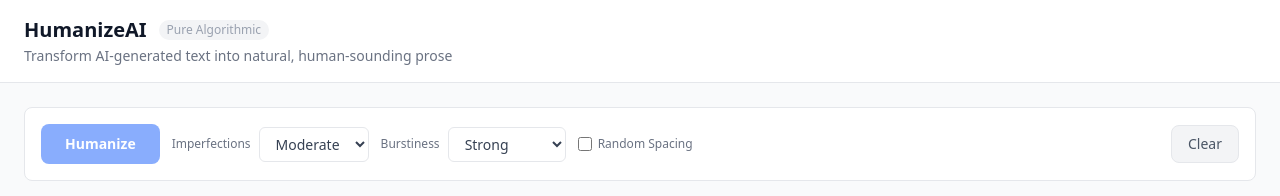
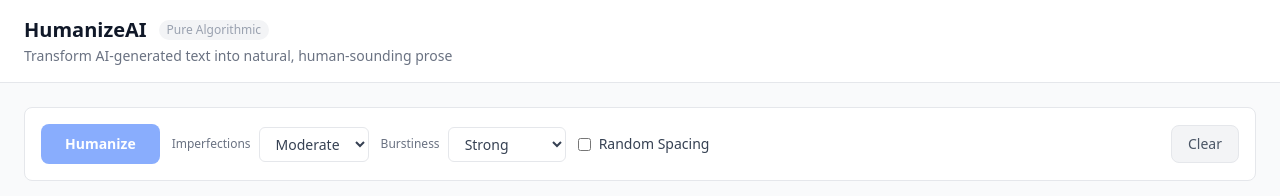
Before and after one commit to FireBlazer03/HumananizeMe, a Next.js app: page / in a window 1280 px wide. Shown: the top 196 px of the page. Built offline with nearby package versions, Linux system fonts and the light colour scheme.

Commit message:
fix: make Random Spacing toggle more visible in settings bar
Increased text size from text-xs to text-sm, label color from gray-500
to gray-700, removed restrictive checkbox sizing. Added debug log.

https://claude.ai/code/session_015aJyUMvBmyHLk4NWb4yQRG

```diff
--- a/components/SettingsBar.tsx
+++ b/components/SettingsBar.tsx
@@ -19,6 +19,8 @@ export default function SettingsBar({
   isProcessing,
   hasInput,
 }: SettingsBarProps) {
+  console.log('[SettingsBar] rendering, randomSpacingEnabled:', settings.randomSpacingEnabled);
+
   return (
     <div className="flex flex-wrap items-center gap-3 p-4 bg-white border border-gray-200 rounded-lg">
       <button
@@ -63,7 +65,7 @@ export default function SettingsBar({
 
       {/* Random Spacing toggle */}
       <div className="flex items-center gap-2">
-        <label className="flex items-center gap-1.5 cursor-pointer select-none">
+        <label className="flex items-center gap-2 text-sm cursor-pointer select-none">
           <input
             type="checkbox"
             checked={settings.randomSpacingEnabled}
@@ -71,9 +73,9 @@ export default function SettingsBar({
               onSettingsChange({ ...settings, randomSpacingEnabled: e.target.checked })
             }
             disabled={isProcessing}
-            className="w-3.5 h-3.5 accent-blue-600"
+            className="accent-blue-600"
           />
-          <span className="text-xs font-medium text-gray-500">Random Spacing</span>
+          <span className="font-medium text-gray-700">Random Spacing</span>
         </label>
         {settings.randomSpacingEnabled && (
           <select
@@ -85,7 +87,7 @@ export default function SettingsBar({
               })
             }
             disabled={isProcessing}
-            className="px-2 py-1.5 text-sm border border-gray-200 rounded-md bg-white text-gray-700 focus:outline-none focus:ring-2 focus:ring-blue-500"
+            className="px-3 py-1.5 text-sm border border-gray-200 rounded-md bg-white text-gray-700 focus:outline-none focus:ring-2 focus:ring-blue-500"
           >
             <option value="low">Low</option>
             <option value="medium">Medium</option>
```
